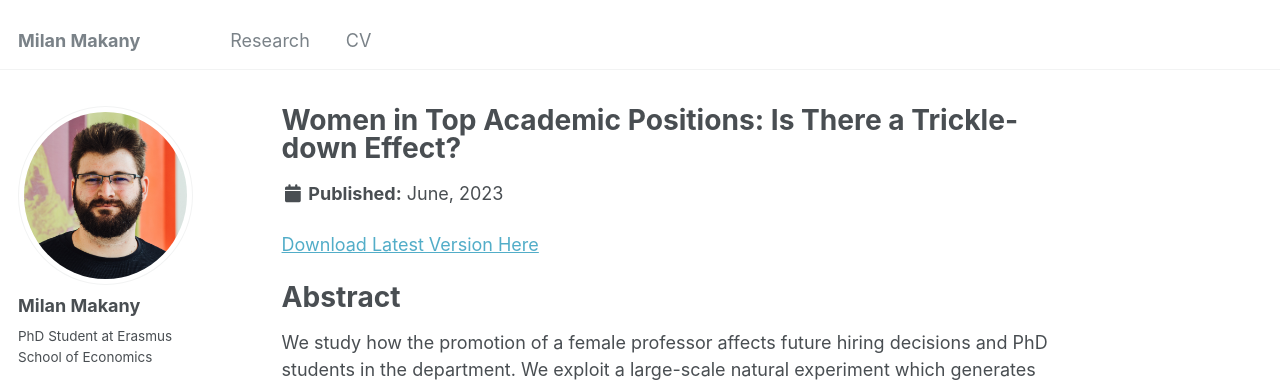
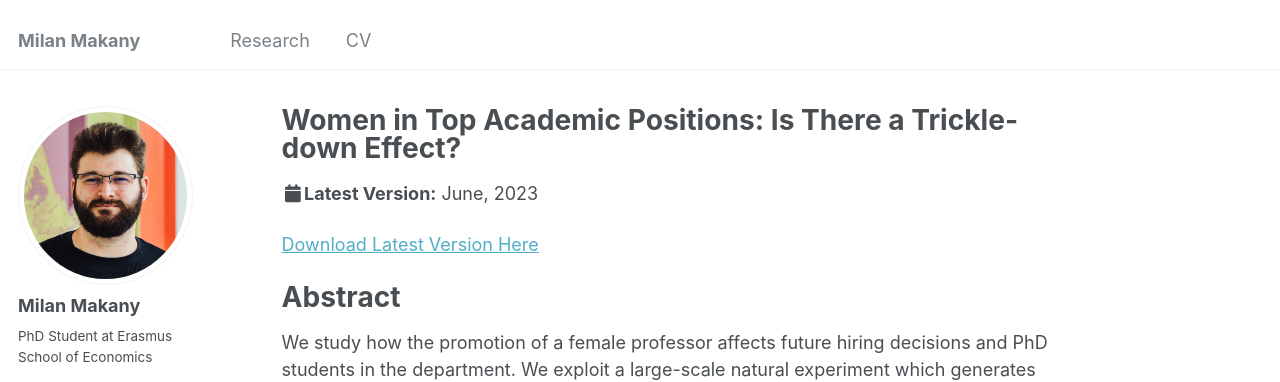
Before and after one commit to makany-milan/makany-milan.github.io, a Jekyll site: the page built from _publications/women_in_academia.md, in a window 1280 px wide and 900 px high. Shown: the top 382 px of the window. Built offline with Jekyll 4.4.1, drawn with Linux system fonts in a browser that asks for light colours.

Commit message:
date label

```diff
--- a/_layouts/single.html
+++ b/_layouts/single.html
@@ -35,14 +35,14 @@ layout: default
           <p> {{ page.type }}, <i>{{ page.venue }}</i>, {{ page.date | default: "1900-01-01" | date: "%Y" }} </p>
         {% elsif page.collection == 'publications' %}
           {% if page.category == 'preprint' %}
-              <p class="page__date"><strong><i class="fa fa-fw fa-calendar" aria-hidden="true"></i> {{ site.data.ui-text[site.locale].date_label | default: "Latest Version:" }}</strong> <time datetime="{{ page.date | date_to_xmlschema }}">{{ page.date | default: "1900-01-01" | date: "%B, %Y" }}</time></p>
+              <p class="page__date"><strong><i class="fa fa-fw fa-calendar" aria-hidden="true"></i>Latest Version:</strong> <time datetime="{{ page.date | date_to_xmlschema }}">{{ page.date | default: "1900-01-01" | date: "%B, %Y" }}</time></p>
           {% elsif page.category == 'progress' %}
-              <p class="page__date"><strong><i class="fa fa-fw fa-calendar" aria-hidden="true"></i> {{ site.data.ui-text[site.locale].date_label | default: "Expected:" }}</strong> <time datetime="{{ page.date | date_to_xmlschema }}">{{ page.date | default: "1900-01-01" | date: "%B, %Y" }}</time></p>
+              <p class="page__date"><strong><i class="fa fa-fw fa-calendar" aria-hidden="true"></i>Expected:</strong> <time datetime="{{ page.date | date_to_xmlschema }}">{{ page.date | default: "1900-01-01" | date: "%B, %Y" }}</time></p>
           {% elsif page.category == 'manuscript' %}
             {% if page.venue and page.date %}
               <p>Published in <i>{{ page.venue }}</i>, {{ page.date | default: "1900-01-01" | date: "%Y" }} </p>
             {% elsif page.date %}
-              <p class="page__date"><strong><i class="fa fa-fw fa-calendar" aria-hidden="true"></i> {{ site.data.ui-text[site.locale].date_label | default: "Published:" }}</strong> <time datetime="{{ page.date | date_to_xmlschema }}">{{ page.date | default: "1900-01-01" | date: "%B, %Y" }}</time></p>
+              <p class="page__date"><strong><i class="fa fa-fw fa-calendar" aria-hidden="true"></i>Published:</strong> <time datetime="{{ page.date | date_to_xmlschema }}">{{ page.date | default: "1900-01-01" | date: "%B, %Y" }}</time></p>
             {% endif %}
           {% endif %}
         {% endif %}
```
